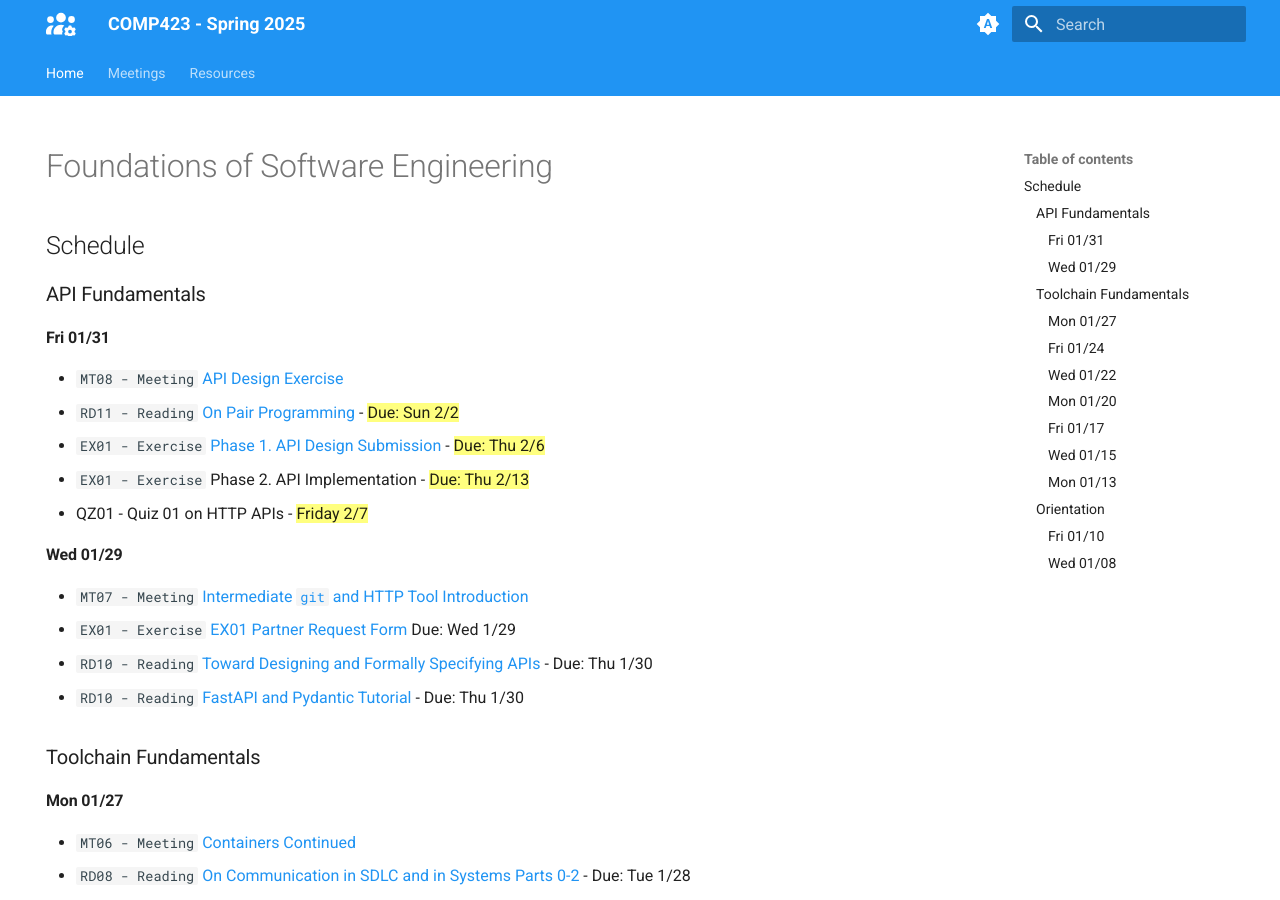
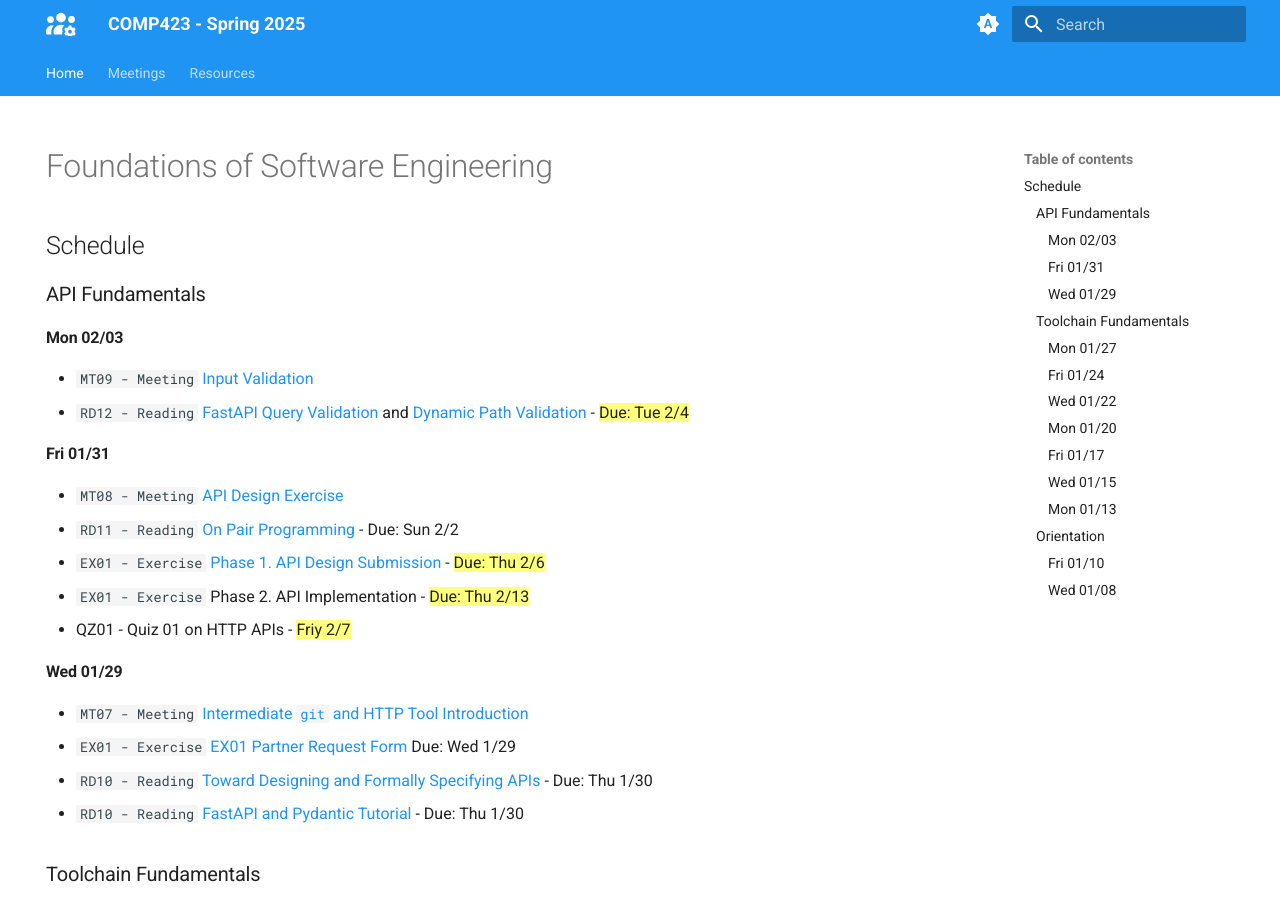
Before and after one commit to comp423-25s/comp423-25s.github.io, an MkDocs documentation site: the page built from docs/index.md, in a window 1280 px wide and 900 px high. Built offline with MkDocs 1.6.1 and Material for MkDocs 9.7.7, drawn with Linux system fonts in a browser that asks for light colours; some of the changed text lies outside the part shown.

```diff
--- a/docs/index.md
+++ b/docs/index.md
@@ -9,13 +9,18 @@ hide:
 
 ### API Fundamentals
 
+#### Mon 02/03
+
+* `MT09 - Meeting` [Input Validation](./meetings/2025_02_03.md)
+* `RD12 - Reading` [FastAPI Query Validation](https://fastapi.tiangolo.com/tutorial/query-params-str-validations/) and [Dynamic Path Validation](https://fastapi.tiangolo.com/tutorial/path-params-numeric-validations/) - ==Due: Tue 2/4==
+
 #### Fri 01/31
 
 * `MT08 - Meeting` [API Design Exercise](./meetings/2025_01_31.md)
-* `RD11 - Reading` [On Pair Programming](https://martinfowler.com/articles/on-pair-programming.html) - ==Due: Sun 2/2==
+* `RD11 - Reading` [On Pair Programming](https://martinfowler.com/articles/on-pair-programming.html) - Due: Sun 2/2
 * `EX01 - Exercise` [Phase 1. API Design Submission](./resources/exercises/ex01-api-design.md) - ==Due: Thu 2/6==
 * `EX01 - Exercise` Phase 2. API Implementation - ==Due: Thu 2/13==
-* QZ01 - Quiz 01 on HTTP APIs - ==Friday 2/7==
+* QZ01 - Quiz 01 on HTTP APIs - ==Friy 2/7==
 
 #### Wed 01/29
 
```
Also changed, not shown: docs/meetings/2025_02_03.md (added, +18 -0 lines).
